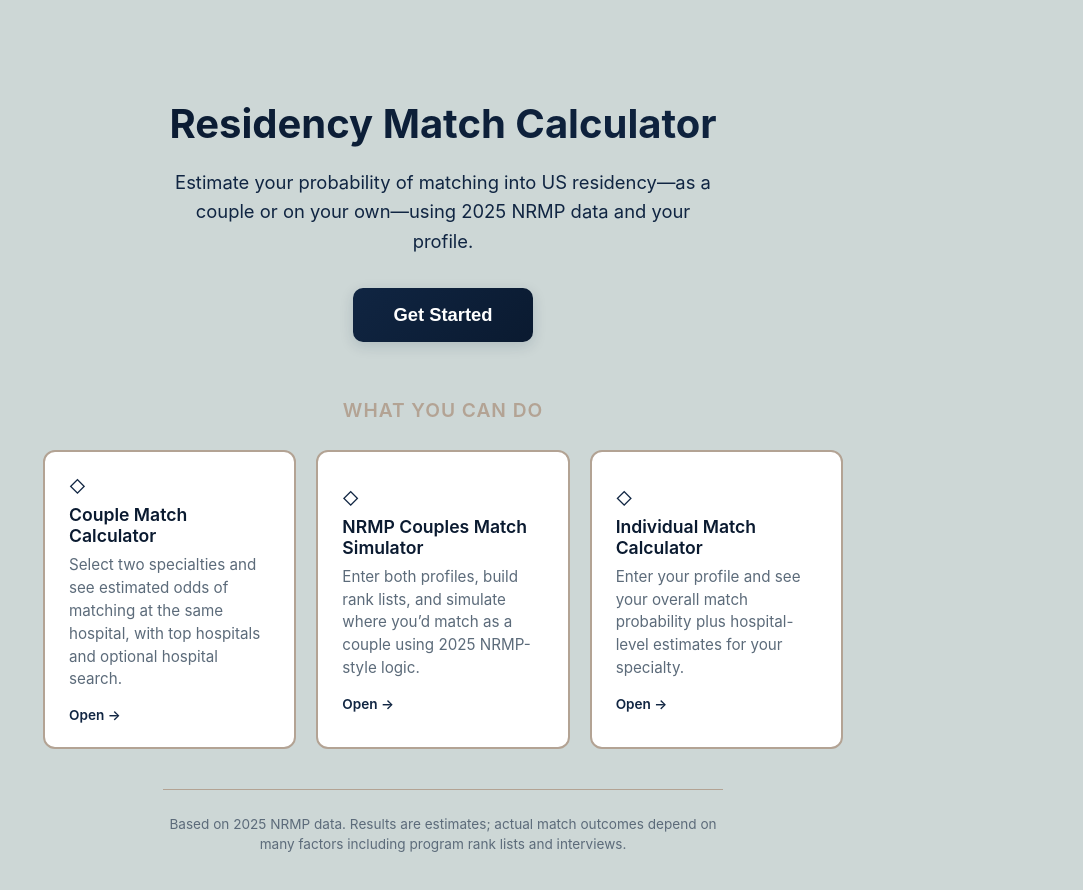
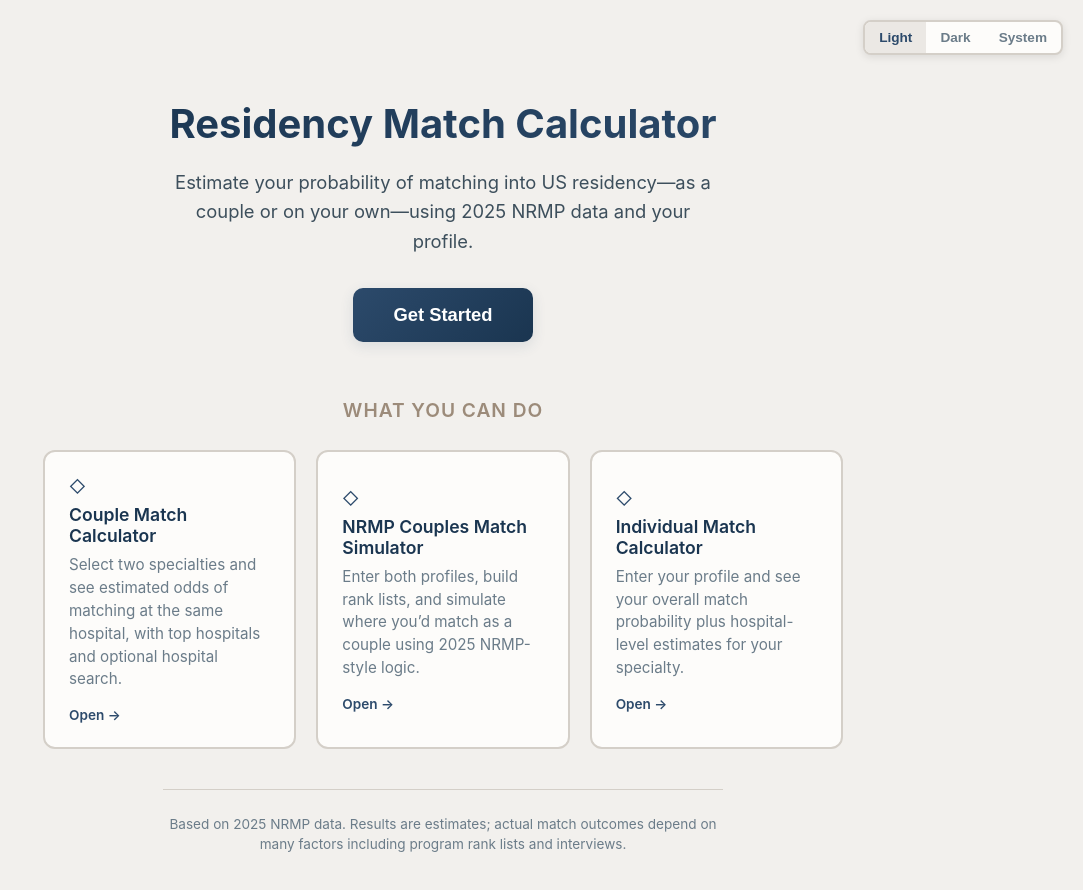
Before and after one commit to yappy20/residency_match, a React (Vite) app: page / in a window 1280 px wide. Shown: the top 890 px of the page, without its empty margins (197-1280 px from the left). Built offline with nearby package versions, Linux system fonts and the light colour scheme.

Commit message:
updated and improved look

```diff
--- a/src/App.css
+++ b/src/App.css
@@ -4,11 +4,60 @@
   justify-content: center;
   align-items: flex-start;
   padding: 10px;
+  position: relative;
+}
+
+.theme-switcher-wrap {
+  position: fixed;
+  top: 12px;
+  right: 12px;
+  z-index: 1000;
+}
+
+.theme-switcher {
+  display: flex;
+  gap: 0;
+  background: var(--color-surface);
+  border: 2px solid var(--color-border);
+  border-radius: 8px;
+  overflow: hidden;
+  box-shadow: 0 2px 8px rgba(0, 0, 0, 0.1);
+}
+
+.theme-switcher button {
+  padding: 6px 12px;
+  font-size: 0.8rem;
+  font-weight: 600;
+  border: none;
+  background: transparent;
+  color: var(--color-text-muted);
+  cursor: pointer;
+  transition: background 0.2s, color 0.2s;
+}
+
+.theme-switcher button:hover {
+  color: var(--color-text);
+  background: var(--color-surface-alt);
+}
+
+.theme-switcher button.active {
+  color: var(--color-primary);
+  background: var(--color-surface-alt);
 }
 
 @media (min-width: 768px) {
   .app {
     padding: 40px 20px;
+  }
+
+  .theme-switcher-wrap {
+    top: 20px;
+    right: 20px;
+  }
+
+  .theme-switcher button {
+    padding: 8px 14px;
+    font-size: 0.85rem;
   }
 }
 
@@ -40,7 +89,7 @@
 .tab-select:focus {
   outline: none;
   border-color: var(--color-primary);
-  box-shadow: 0 0 0 3px rgba(16, 37, 66, 0.2);
+  box-shadow: 0 0 0 3px rgba(44, 74, 107, 0.18);
 }
 
 @media (min-width: 768px) {
@@ -169,7 +218,7 @@
 .container {
   background: var(--color-surface);
   border-radius: 15px;
-  box-shadow: 0 10px 30px rgba(16, 37, 66, 0.25);
+  box-shadow: 0 10px 30px rgba(44, 74, 107, 0.12);
   max-width: 1200px;
   width: 100%;
   padding: 15px;
@@ -321,7 +370,7 @@
 .select-input:focus {
   outline: none;
   border-color: var(--color-primary);
-  box-shadow: 0 0 0 3px rgba(16, 37, 66, 0.2);
+  box-shadow: 0 0 0 3px rgba(44, 74, 107, 0.18);
 }
 
 .select-input::placeholder {
@@ -354,7 +403,7 @@
 
 .calculate-btn:hover {
   transform: translateY(-2px);
-  box-shadow: 0 10px 25px rgba(16, 37, 66, 0.25);
+  box-shadow: 0 10px 25px rgba(44, 74, 107, 0.12);
 }
 
 .calculate-btn:active {
@@ -481,16 +530,17 @@
   line-height: 1.6;
 }
 
-/* Top Hospitals List */
+/* Top Hospitals List – light mode default (black text on light background) */
 .top-hospitals-container {
   background: var(--color-surface);
   padding: 25px;
   border-radius: 10px;
   margin-bottom: 20px;
+  border: 1px solid var(--color-border);
 }
 
 .top-hospitals-container h3 {
-  color: var(--color-text);
+  color: #1a1a1a;
   margin-bottom: 20px;
   font-size: 1.3rem;
 }
@@ -507,7 +557,7 @@
   padding: 15px;
   background: var(--color-surface-alt);
   border-radius: 10px;
-  border-left: 4px solid var(--color-primary-dark);
+  border-left: 4px solid var(--color-primary);
   transition: all 0.3s ease;
 }
 
@@ -516,10 +566,10 @@
   transform: translateX(5px);
 }
 
-.hospital-rank {
+.top-hospitals-container .hospital-rank {
   font-size: 1.5rem;
   font-weight: 700;
-  color: var(--color-primary-dark);
+  color: #1a1a1a;
   min-width: 50px;
   text-align: center;
 }
@@ -527,6 +577,26 @@
 .hospital-info {
   flex: 1;
   margin-left: 15px;
+}
+
+.top-hospitals-container .hospital-name {
+  font-size: 1.1rem;
+  font-weight: 600;
+  color: #1a1a1a;
+  margin-bottom: 4px;
+}
+
+.top-hospitals-container .hospital-location {
+  font-size: 0.9rem;
+  color: #4a4a4a;
+}
+
+.top-hospitals-container .hospital-probability {
+  font-size: 1.5rem;
+  font-weight: 700;
+  color: #1a1a1a;
+  min-width: 70px;
+  text-align: right;
 }
 
 .hospital-name {
@@ -638,7 +708,7 @@
 
 .search-hospital-btn:hover {
   transform: translateY(-2px);
-  box-shadow: 0 10px 25px rgba(16, 37, 66, 0.25);
+  box-shadow: 0 10px 25px rgba(44, 74, 107, 0.12);
 }
 
 /* Hospital Result */
@@ -766,6 +836,28 @@
   .header h1 {
     font-size: 2.5rem;
   }
+}
+
+/* When theme is forced to Light, keep Top Hospitals section light with black text */
+html[data-theme="light"] .top-hospitals-container {
+  background: var(--color-surface);
+  border: 1px solid var(--color-border);
+}
+
+html[data-theme="light"] .top-hospitals-container h3,
+html[data-theme="light"] .top-hospitals-container .hospital-name,
+html[data-theme="light"] .top-hospitals-container .hospital-rank,
+html[data-theme="light"] .top-hospitals-container .hospital-probability {
+  color: #1a1a1a;
+}
+
+html[data-theme="light"] .top-hospitals-container .hospital-location {
+  color: #4a4a4a;
+}
+
+html[data-theme="light"] .top-hospitals-container .hospital-item {
+  background: var(--color-surface-alt);
+  border-left-color: var(--color-primary);
 }
 
 /* Dark Mode */
@@ -896,20 +988,27 @@
   }
 
   .top-hospitals-container {
-    background: var(--color-surface);
+    background: var(--color-background);
   }
 
-  .top-hospitals-container h3 {
-    color: var(--color-border);
+  .top-hospitals-container h3,
+  .top-hospitals-container .hospital-name,
+  .top-hospitals-container .hospital-rank,
+  .top-hospitals-container .hospital-probability {
+    color: #ffffff;
+  }
+
+  .top-hospitals-container .hospital-location {
+    color: rgba(255, 255, 255, 0.85);
   }
 
   .hospital-item {
-    background: var(--color-surface-alt);
-    border-color: var(--color-border);
+    background: rgba(255, 255, 255, 0.08);
+    border-color: var(--color-accent);
   }
 
   .hospital-name {
-    color: var(--color-border);
+    color: var(--color-text);
   }
 
   .hospital-location {
--- a/src/App.jsx
+++ b/src/App.jsx
@@ -13,6 +13,16 @@ import './App.css'
 function App() {
   const [showHomepage, setShowHomepage] = useState(true)
   const [activeTab, setActiveTab] = useState('simple') // 'simple', 'nrmp', or 'individual'
+  const [theme, setTheme] = useState('light') // 'light' | 'dark' | 'system'
+
+  useEffect(() => {
+    const root = document.documentElement
+    if (theme === 'system') {
+      root.removeAttribute('data-theme')
+    } else {
+      root.setAttribute('data-theme', theme)
+    }
+  }, [theme])
 
   // Couple match calculator state
   const [specialty1, setSpecialty1] = useState('')
@@ -197,9 +207,39 @@ function App() {
     }))
   }
 
+  const themeSwitcher = (
+    <div className="theme-switcher" role="group" aria-label="Theme">
+      <button
+        type="button"
+        className={theme === 'light' ? 'active' : ''}
+        onClick={() => setTheme('light')}
+        aria-pressed={theme === 'light'}
+      >
+        Light
+      </button>
+      <button
+        type="button"
+        className={theme === 'dark' ? 'active' : ''}
+        onClick={() => setTheme('dark')}
+        aria-pressed={theme === 'dark'}
+      >
+        Dark
+      </button>
+      <button
+        type="button"
+        className={theme === 'system' ? 'active' : ''}
+        onClick={() => setTheme('system')}
+        aria-pressed={theme === 'system'}
+      >
+        System
+      </button>
+    </div>
+  )
+
   if (showHomepage) {
     return (
       <div className="app">
+        <div className="theme-switcher-wrap">{themeSwitcher}</div>
         <Homepage
           onGetStarted={() => setShowHomepage(false)}
           onSelectTab={(tab) => {
@@ -213,6 +253,7 @@ function App() {
 
   return (
     <div className="app">
+      <div className="theme-switcher-wrap">{themeSwitcher}</div>
       <div className="container">
         <header className="header">
           <button
--- a/src/components/Homepage.css
+++ b/src/components/Homepage.css
@@ -50,12 +50,12 @@
   border-radius: 10px;
   cursor: pointer;
   transition: transform 0.2s ease, box-shadow 0.2s ease;
-  box-shadow: 0 4px 14px rgba(16, 37, 66, 0.15);
+  box-shadow: 0 4px 14px rgba(44, 74, 107, 0.12);
 }
 
 .homepage-cta:hover {
   transform: translateY(-2px);
-  box-shadow: 0 6px 20px rgba(16, 37, 66, 0.2);
+  box-shadow: 0 6px 20px rgba(44, 74, 107, 0.15);
 }
 
 .homepage-cta:active {
@@ -99,7 +99,7 @@
 
 .homepage-feature-card:hover {
   border-color: var(--color-primary);
-  box-shadow: 0 8px 24px rgba(16, 37, 66, 0.12);
+  box-shadow: 0 8px 24px rgba(44, 74, 107, 0.1);
   transform: translateY(-4px);
 }
 
@@ -110,7 +110,7 @@
 .homepage-feature-card:focus {
   outline: none;
   border-color: var(--color-primary);
-  box-shadow: 0 0 0 3px rgba(16, 37, 66, 0.15);
+  box-shadow: 0 0 0 3px rgba(44, 74, 107, 0.12);
 }
 
 .homepage-feature-icon {
--- a/src/components/UserProfile.css
+++ b/src/components/UserProfile.css
@@ -164,7 +164,7 @@
 .form-input:focus {
     outline: none;
     border-color: var(--color-primary);
-    box-shadow: 0 0 0 3px rgba(16, 37, 66, 0.15);
+    box-shadow: 0 0 0 3px rgba(44, 74, 107, 0.12);
 }
 
 .form-input::placeholder {
@@ -216,7 +216,7 @@ select.form-input {
     padding: 0;
     margin: 0;
     z-index: 1000;
-    box-shadow: 0 4px 12px rgba(16, 37, 66, 0.12);
+    box-shadow: 0 4px 12px rgba(44, 74, 107, 0.1);
 }
 
 .autocomplete-suggestions li {
--- a/src/index.css
+++ b/src/index.css
@@ -1,21 +1,21 @@
-/* Prussian Blue, Vibrant Coral, Alabaster Grey, Khaki Beige, White */
+/* Light mode: soft, easy on the eyes */
 :root {
-  --color-primary: #102542;       /* Prussian Blue */
-  --color-primary-light: #F87060; /* Vibrant Coral – hover */
-  --color-primary-dark: #0a1a30;
-  --color-accent: #F87060;        /* Vibrant Coral */
-  --color-muted: #B3A394;        /* Khaki Beige */
-  --color-muted-light: #CDD7D6;  /* Alabaster Grey */
-  --color-background: #CDD7D6;    /* Alabaster Grey */
-  --color-surface: #FFFFFF;
-  --color-surface-alt: #e5e8e7;
-  --color-border: #B3A394;       /* Khaki Beige */
-  --color-text: #102542;         /* Prussian Blue */
-  --color-text-muted: #5c6b7a;
-  --color-success: #102542;
-  --color-warning: #B3A394;
-  --color-warning-bg: #f5f0eb;
-  --color-error: #dc2626;
+  --color-primary: #2c4a6b;       /* Softer navy */
+  --color-primary-light: #e07a6b; /* Softer coral hover */
+  --color-primary-dark: #1a3550;
+  --color-accent: #e07a6b;
+  --color-muted: #9c8b7a;        /* Softer khaki */
+  --color-muted-light: #d5d9d8;
+  --color-background: #f2f0ed;    /* Warm off-white */
+  --color-surface: #fdfcfa;
+  --color-surface-alt: #ebe8e4;
+  --color-border: #d4cfc8;        /* Soft warm grey */
+  --color-text: #3d4f5c;         /* Soft slate, not harsh */
+  --color-text-muted: #6b7c89;
+  --color-success: #2c4a6b;
+  --color-warning: #9c8b7a;
+  --color-warning-bg: #f8f5f1;
+  --color-error: #c53030;
 }
 
 @media (prefers-color-scheme: dark) {
@@ -35,6 +35,43 @@
     --color-warning-bg: #2a3d52;
     --color-warning: #F87060;
   }
+}
+
+/* Manual theme override – light: soft, easy on eyes */
+html[data-theme="light"] {
+  --color-primary: #2c4a6b;
+  --color-primary-light: #e07a6b;
+  --color-primary-dark: #1a3550;
+  --color-accent: #e07a6b;
+  --color-muted: #9c8b7a;
+  --color-muted-light: #d5d9d8;
+  --color-background: #f2f0ed;
+  --color-surface: #fdfcfa;
+  --color-surface-alt: #ebe8e4;
+  --color-border: #d4cfc8;
+  --color-text: #3d4f5c;
+  --color-text-muted: #6b7c89;
+  --color-success: #2c4a6b;
+  --color-warning: #9c8b7a;
+  --color-warning-bg: #f8f5f1;
+  --color-error: #c53030;
+}
+
+html[data-theme="dark"] {
+  --color-background: #102542;
+  --color-surface: #1a3560;
+  --color-surface-alt: #244670;
+  --color-border: #3d5a80;
+  --color-text: #FFFFFF;
+  --color-text-muted: #CDD7D6;
+  --color-primary: #F87060;
+  --color-primary-light: #ff8a7d;
+  --color-primary-dark: #e65a4d;
+  --color-accent: #F87060;
+  --color-muted: #CDD7D6;
+  --color-muted-light: #e5e8e7;
+  --color-warning-bg: #2a3d52;
+  --color-warning: #F87060;
 }
 
 * {
```
